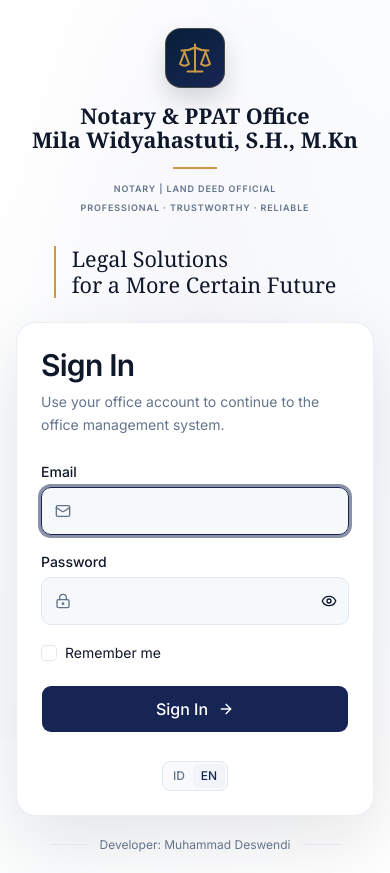
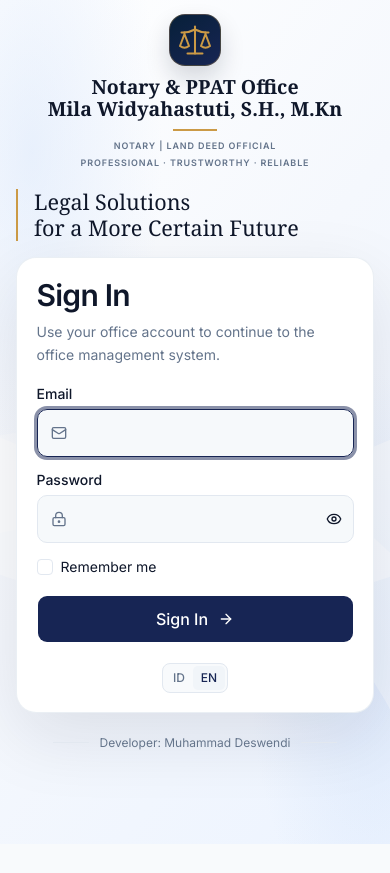
Before and after one commit to mdeswendi/notary-ppat-office-management, a Next.js app in the folder frontend/: page /en/login in a window 390 px wide. After the commit the page ends 844 px from the top, so only its background shows below. Built offline with nearby package versions, Linux system fonts and the light colour scheme; no server answers.

Commit message:
style: refine responsive login page layout

```diff
--- a/frontend/src/app/[locale]/login/login.module.css
+++ b/frontend/src/app/[locale]/login/login.module.css
@@ -15,25 +15,34 @@
   --sidebar: oklch(0.2387 0.0576 251.82);
   position: relative;
   min-height: 100svh;
-  overflow: hidden;
+  overflow-x: clip;
+  overflow-y: clip;
   color: var(--foreground);
   background:
-    radial-gradient(
-      ellipse 62% 70% at 52% 39%,
-      color-mix(in oklch, var(--secondary) 75%, white),
-      transparent 80%
-    ),
-    linear-gradient(120deg, white 0%, var(--background) 65%, white 100%);
+    radial-gradient(ellipse 42% 46% at 95% 78%, rgb(184 208 244 / 30%), transparent 74%),
+    radial-gradient(ellipse 44% 52% at 8% 18%, rgb(207 224 250 / 44%), transparent 76%),
+    linear-gradient(128deg, #fff 0%, #f5f8fd 48%, #edf4ff 100%);
 }
 
 .page::before {
-  position: absolute;
-  top: -42rem;
-  left: 50%;
-  width: 100rem;
-  height: 100rem;
-  transform: translateX(-50%);
-  border: 10rem solid rgb(255 255 255 / 52%);
+  position: fixed;
+  top: -38rem;
+  right: -26rem;
+  width: 76rem;
+  height: 76rem;
+  border: 8rem solid rgb(255 255 255 / 44%);
+  border-radius: 50%;
+  content: "";
+  pointer-events: none;
+}
+
+.page::after {
+  position: fixed;
+  bottom: -30rem;
+  left: -23rem;
+  width: 56rem;
+  height: 56rem;
+  border: 6rem solid rgb(255 255 255 / 34%);
   border-radius: 50%;
   content: "";
   pointer-events: none;
@@ -44,14 +53,16 @@
   z-index: 1;
   display: flex;
   min-height: 100svh;
-  max-width: 93rem;
+  max-width: 100rem;
+  width: 100%;
   flex-direction: column;
   margin-inline: auto;
-  padding: 2.25rem clamp(1.25rem, 3vw, 3rem) 1.5rem;
+  padding: 1rem clamp(1.25rem, 3vw, 3rem) 0.75rem;
 }
 
 .brand {
   display: flex;
+  width: 100%;
   flex-direction: column;
   align-items: center;
   text-align: center;
@@ -59,8 +70,8 @@
 
 .brandMark {
   display: grid;
-  width: 4.25rem;
-  height: 4.25rem;
+  width: 3.5rem;
+  height: 3.5rem;
   place-items: center;
   border: 1px solid color-mix(in oklch, var(--brand-gold) 30%, transparent);
   border-radius: 1rem;
@@ -70,10 +81,11 @@
 }
 
 .officeName {
-  margin-top: 1rem;
+  max-width: 100%;
+  margin-top: 0.65rem;
   color: var(--foreground);
   font-family: Georgia, Cambria, "Times New Roman", serif;
-  font-size: clamp(1.5rem, 2.3vw, 2.25rem);
+  font-size: clamp(1.4rem, 2vw, 1.9rem);
   font-weight: 600;
   line-height: 1.12;
 }
@@ -87,7 +99,7 @@
 }
 
 .brandDivider {
-  margin-top: 0.9rem;
+  margin-top: 0.6rem;
 }
 
 .officeDescriptor,
@@ -100,25 +112,27 @@
 }
 
 .officeDescriptor {
-  margin-top: 0.9rem;
+  margin-top: 0.55rem;
 }
 
 .officeValues {
-  margin-top: 0.35rem;
+  margin-top: 0.25rem;
   letter-spacing: 0.16em;
 }
 
 .layout {
   display: grid;
   width: 100%;
+  min-width: 0;
   flex: 1;
-  grid-template-columns: minmax(12rem, 0.76fr) minmax(22rem, 1.2fr) minmax(14rem, 0.86fr);
+  grid-template-columns: minmax(11rem, 0.78fr) minmax(23rem, 1.2fr) minmax(12rem, 0.82fr);
   align-items: center;
-  gap: clamp(1.25rem, 3vw, 3.5rem);
-  margin-top: 1rem;
+  gap: clamp(1rem, 2vw, 2rem);
+  margin-top: 0.5rem;
 }
 
 .introduction {
+  min-width: 0;
   max-width: 18rem;
   border-left: 2px solid var(--brand-gold);
   padding-left: clamp(1rem, 2vw, 1.75rem);
@@ -127,17 +141,17 @@
 .introductionTitle {
   color: var(--foreground);
   font-family: Georgia, Cambria, "Times New Roman", serif;
-  font-size: clamp(1.55rem, 2.1vw, 2rem);
+  font-size: clamp(1.4rem, 1.9vw, 1.85rem);
   line-height: 1.2;
 }
 
 .introductionDivider {
   width: 2rem;
-  margin-top: 1.25rem;
+  margin-top: 0.9rem;
 }
 
 .introductionBody {
-  margin-top: 1.25rem;
+  margin-top: 0.9rem;
   color: var(--muted-foreground);
   font-size: 0.94rem;
   line-height: 1.65;
@@ -145,28 +159,29 @@
 
 .loginCard {
   width: 100%;
-  max-width: 30rem;
+  min-width: 0;
+  max-width: 31rem;
   justify-self: center;
   border: 1px solid color-mix(in oklch, var(--border) 70%, transparent);
   border-radius: 1.25rem;
   background: var(--card);
   box-shadow: 0 24px 70px rgb(15 23 42 / 10%);
-  padding: clamp(1.5rem, 3.1vw, 2.5rem);
+  padding: clamp(1.35rem, 2.2vw, 2rem);
 }
 
 .illustration {
   width: 100%;
-  max-width: 24rem;
-  justify-self: end;
-  filter: drop-shadow(0 20px 25px rgb(15 23 42 / 9%));
+  max-width: clamp(14rem, 19vw, 19rem);
+  justify-self: center;
+  filter: drop-shadow(0 18px 24px rgb(30 54 92 / 13%));
 }
 
 .credit {
   display: flex;
   align-items: center;
   justify-content: center;
-  gap: 0.85rem;
-  padding-top: 1.25rem;
+  gap: 0.65rem;
+  padding-top: 0.6rem;
   color: var(--muted-foreground);
   font-size: 0.75rem;
   text-align: center;
@@ -192,18 +207,82 @@
   }
 }
 
-@media (max-width: 700px) {
+@media (max-height: 820px) and (min-width: 701px) {
   .content {
-    padding: 1.75rem 1rem 1.25rem;
+    padding-block: 0.75rem 0.6rem;
   }
 
   .brandMark {
-    width: 3.75rem;
-    height: 3.75rem;
+    width: 3rem;
+    height: 3rem;
+  }
+
+  .brandMark svg {
+    width: 1.75rem;
+    height: 1.75rem;
   }
 
   .officeName {
-    font-size: clamp(1.35rem, 5.4vw, 1.75rem);
+    margin-top: 0.4rem;
+    font-size: clamp(1.25rem, 1.8vw, 1.65rem);
+  }
+
+  .brandDivider {
+    margin-top: 0.4rem;
+  }
+
+  .officeDescriptor {
+    margin-top: 0.4rem;
+  }
+
+  .officeValues {
+    margin-top: 0.15rem;
+  }
+
+  .layout {
+    margin-top: 0.2rem;
+  }
+
+  .introductionTitle {
+    font-size: clamp(1.25rem, 1.7vw, 1.6rem);
+  }
+
+  .introductionDivider {
+    margin-top: 0.65rem;
+  }
+
+  .introductionBody {
+    margin-top: 0.65rem;
+    font-size: 0.86rem;
+    line-height: 1.45;
+  }
+
+  .loginCard {
+    padding: 1rem;
+  }
+
+  .credit {
+    padding-top: 0.35rem;
+  }
+}
+
+@media (max-width: 700px) {
+  .page {
+    overflow-y: visible;
+  }
+
+  .content {
+    padding: 0.85rem 1rem 0.75rem;
+  }
+
+  .brandMark {
+    width: 3.25rem;
+    height: 3.25rem;
+  }
+
+  .officeName {
+    padding-inline: 0.5rem;
+    font-size: clamp(1.2rem, 5vw, 1.35rem);
   }
 
   .officeDescriptor,
@@ -214,14 +293,16 @@
 
   .layout {
     display: flex;
+    flex: initial;
     flex-direction: column;
     align-items: stretch;
-    gap: 1.5rem;
-    margin-top: 2rem;
+    gap: 1rem;
+    margin-top: 1.2rem;
   }
 
   .introduction {
     max-width: 30rem;
+    width: 100%;
     margin-inline: auto;
   }
 
@@ -236,5 +317,27 @@
 
   .loginCard {
     margin-inline: auto;
+    padding: clamp(1.2rem, 5vw, 1.6rem);
+  }
+
+  .credit {
+    padding-top: 0.9rem;
+    margin-top: 0.4rem;
   }
 }
+
+@media (max-width: 380px) {
+  .content {
+    padding-inline: 0.75rem;
+  }
+
+  .officeName {
+    font-size: 1.3rem;
+  }
+
+  .officeDescriptor,
+  .officeValues {
+    font-size: 0.52rem;
+    letter-spacing: 0.07em;
+  }
+}
--- a/frontend/src/app/[locale]/login/page.tsx
+++ b/frontend/src/app/[locale]/login/page.tsx
@@ -43,7 +43,7 @@ export default async function LoginPage({ params }: PageProps<"/[locale]/login">
           </aside>
 
           <section className={styles.loginCard} aria-labelledby="login-title">
-            <div className="mb-7">
+            <div className="mb-5 sm:mb-4">
               <h1
                 id="login-title"
                 className="text-foreground text-3xl font-semibold tracking-tight"
@@ -55,7 +55,7 @@ export default async function LoginPage({ params }: PageProps<"/[locale]/login">
               </p>
             </div>
             <LoginForm />
-            <div className="mt-7 flex justify-center">
+            <div className="mt-5 flex justify-center sm:mt-3">
               <LocaleSwitcher />
             </div>
           </section>
--- a/frontend/src/features/auth/login-form.tsx
+++ b/frontend/src/features/auth/login-form.tsx
@@ -112,10 +112,15 @@ export function LoginForm() {
   }
 
   return (
-    <form onSubmit={onSubmit} noValidate aria-busy={isSubmitting} className="flex flex-col gap-5">
+    <form
+      onSubmit={onSubmit}
+      noValidate
+      aria-busy={isSubmitting}
+      className="flex flex-col gap-4 sm:gap-3"
+    >
       {errorKey ? <InlineAlert>{t(`errors.${errorKey}`)}</InlineAlert> : null}
 
-      <div className="flex flex-col gap-2">
+      <div className="flex flex-col gap-2 sm:gap-1">
         <Label htmlFor="email">{t("email")}</Label>
         <div className="relative">
           <Mail
@@ -129,7 +134,7 @@ export function LoginForm() {
             autoCapitalize="none"
             autoFocus
             spellCheck={false}
-            className="bg-secondary/60 dark:bg-secondary/60 h-12 pl-11 sm:h-12"
+            className="bg-secondary/60 dark:bg-secondary/60 h-12 pl-11 sm:h-11"
             aria-invalid={form.formState.errors.email ? true : undefined}
             aria-describedby={form.formState.errors.email ? "email-error" : undefined}
             {...form.register("email")}
@@ -142,7 +147,7 @@ export function LoginForm() {
         ) : null}
       </div>
 
-      <div className="flex flex-col gap-2">
+      <div className="flex flex-col gap-2 sm:gap-1">
         <Label htmlFor="password">{t("password")}</Label>
         <div className="relative">
           <LockKeyhole
@@ -154,7 +159,7 @@ export function LoginForm() {
             autoComplete="current-password"
             showLabel={t("showPassword")}
             hideLabel={t("hidePassword")}
-            className="bg-secondary/60 dark:bg-secondary/60 h-12 pl-11 sm:h-12"
+            className="bg-secondary/60 dark:bg-secondary/60 h-12 pl-11 sm:h-11"
             aria-invalid={form.formState.errors.password ? true : undefined}
             aria-describedby={form.formState.errors.password ? "password-error" : undefined}
             {...form.register("password")}
@@ -180,7 +185,7 @@ export function LoginForm() {
         type="submit"
         size="lg"
         disabled={isSubmitting}
-        className="mt-1 h-12 w-full text-base sm:h-12"
+        className="mt-1 h-12 w-full text-base sm:mt-0 sm:h-11"
       >
         {isSubmitting ? t("signingIn") : t("signIn")}
         {!isSubmitting ? <ArrowRight aria-hidden="true" className="ml-1 size-4" /> : null}
```
